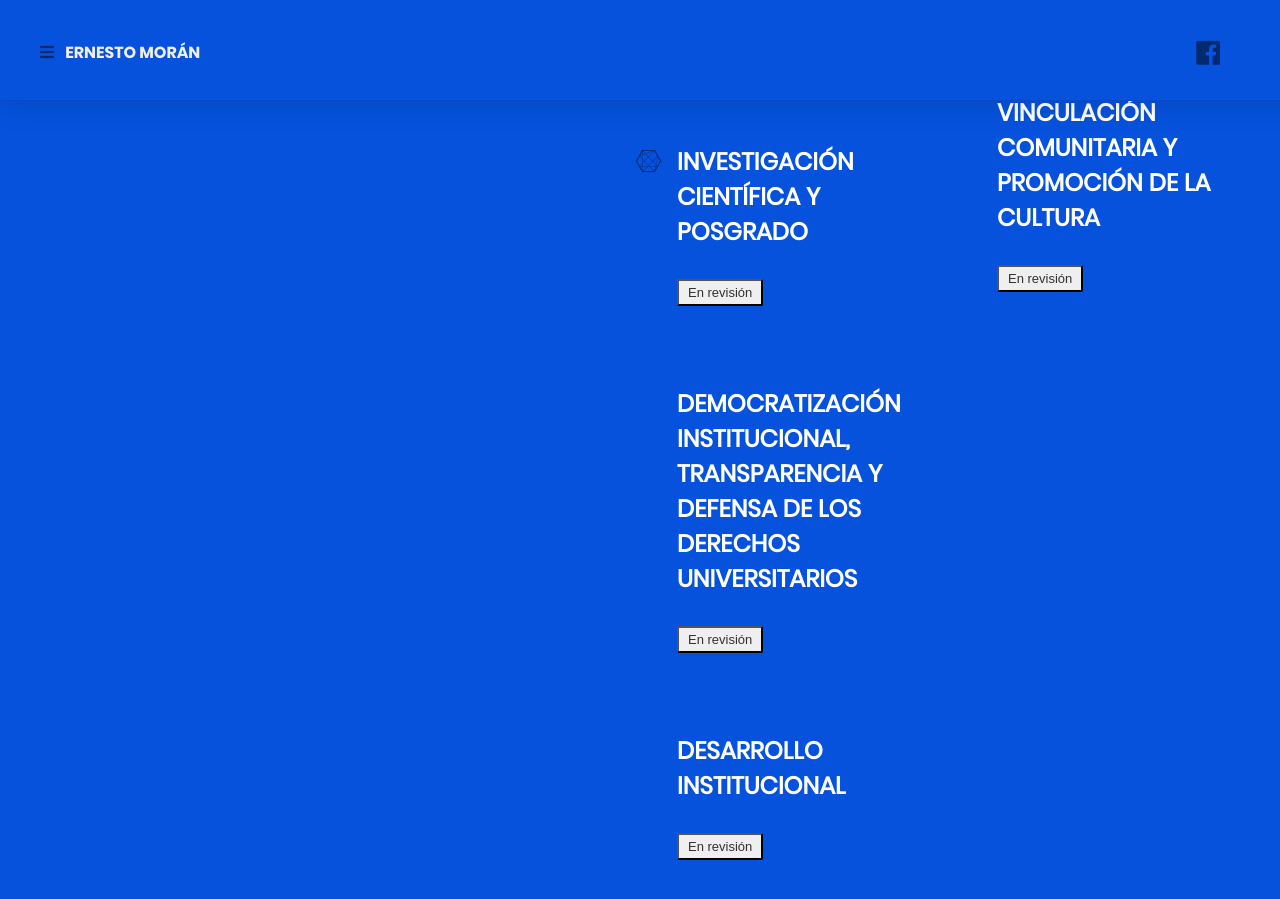
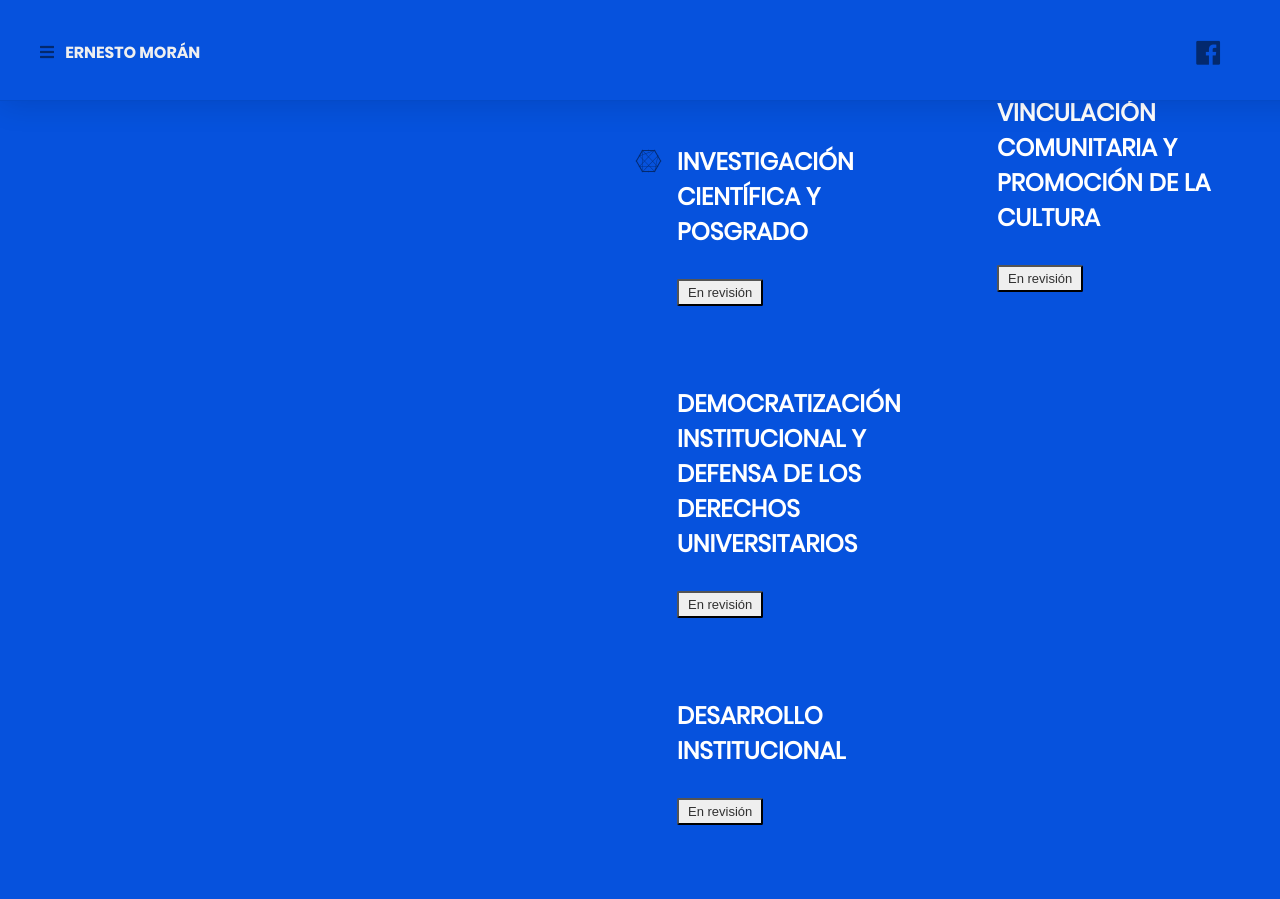
Before and after one commit to kuarks/pryecto-u, a Jekyll site: the page built from index.md, in a window 1280 px wide and 900 px high, scrolled down 547 px. Built offline with Jekyll 4.4.1, drawn with Linux system fonts in a browser that asks for light colours; nearby versions of some CDN libraries; comment, search, counter and statistics services are not loaded; after the commit the page ends 1412 px from its top, so only the background shows below that.

Commit message:
transparencia

```diff
--- a/_includes/hero/toc.html
+++ b/_includes/hero/toc.html
@@ -38,7 +38,7 @@
                                 <span class="lnr lnr-flag black"></span>
                             </div>
                             <div class="misterio">
-                                <h2 class="proximamente">DEMOCRATIZACIÓN INSTITUCIONAL, TRANSPARENCIA Y DEFENSA DE LOS DERECHOS UNIVERSITARIOS</h2>
+                                <h2 class="proximamente">DEMOCRATIZACIÓN INSTITUCIONAL Y DEFENSA DE LOS DERECHOS UNIVERSITARIOS</h2>
                                 <button class="btn">En revisión</button>
 
                             </div>
```
